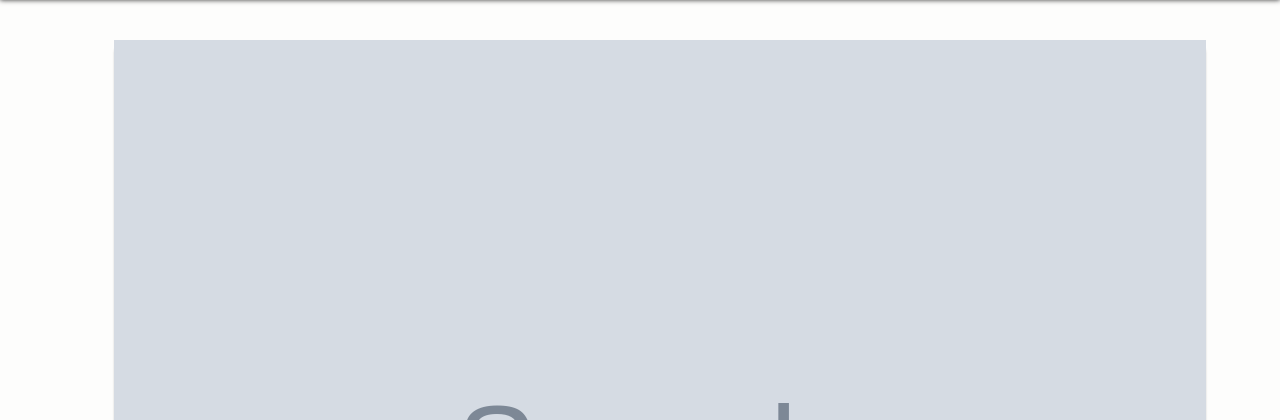
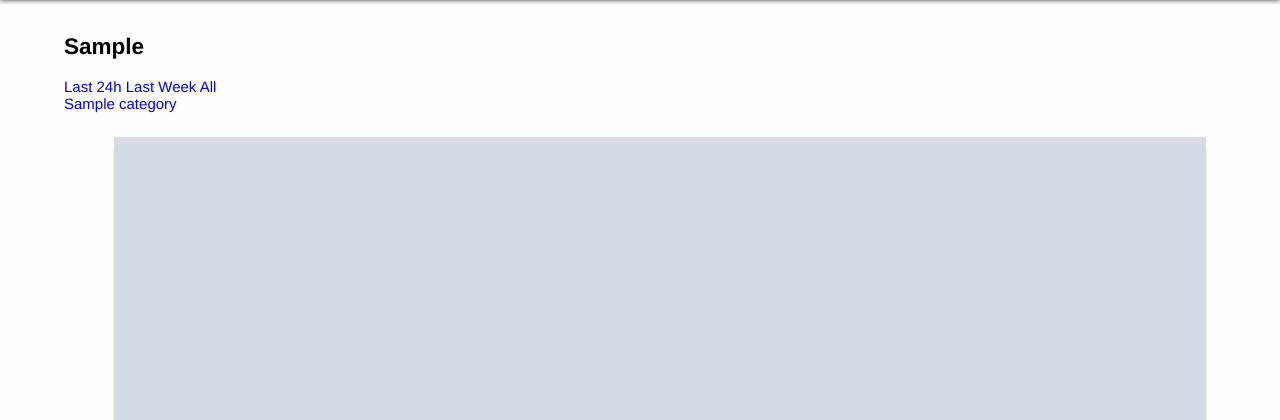
Before and after one commit to rennerocha/mediafeed, a Django app: template mediafeed/channels/templates/category_details.html in a window 1280 px wide. Shown: the part 50-470 px from the top of the page. Run offline with Django 3.2, Linux system fonts and the light colour scheme; the template is opened without the code that fills it: most values are stand-ins (such as "Sample title", 1, 10 or a date in 2020); grey boxes marked "Sample" are stand-in pictures; parts of the project's set-up code (start-up, migrations or seed data) failed here and were passed over.

Commit message:
Add period and categories selection links (without formatting)

```diff
--- a/mediafeed/channels/templates/category_details.html
+++ b/mediafeed/channels/templates/category_details.html
@@ -1,8 +1,26 @@
 {% extends "base.html" %}
 
 {% block content %}
+<section class="title" id="title">
+    <h1>{{ selected_category }}</h1>
+    <div class="periods">
+        <a href="?period=last_24h">Last 24h</a>
+        <a href="?period=week">Last Week</a>
+        <a href="?period=all">All</a>
+    </div>
+
+    <div class="categories">
+        {% for category in categories %}
+        <a href="{{ category.get_absolute_url }}?period={{ period }}">{{ category.title }}</a>
+        {% endfor %}
+    </div>
+
+
+ </section>
 
 <section class="cards" id="cards">
+
+
     <ul>
     {% for video in videos %}
         <li class="card">
@@ -70,30 +88,6 @@
 </ul>
 {% endif %}
 
-{% for video in videos %}
-
-{% if forloop.counter0 == 0 or forloop.counter0|divisibleby:4 %}
-<div class="pure-g">
-    {% endif %}
-
-    <div class="pure-u-1 pure-u-sm-12-24 pure-u-md-6-24">
-        <div class="card">
-            <a href="{{ video.url }}" target="_blank">
-                <img src="{{ video.thumbnail_image }}" alt="{{ video.title }}" />
-            </a>
-            <div class="card-content">
-                <h1><a href="{{ video.url }}" target="_blank">{{ video.title }}</a></h1>
-                <h2><a href="{{ video.channel.url }}" target="_blank">{{ video.channel.title }}</a></h2>
-                <h2>{{ video.published_date }}</h2>
-            </div>
-        </div>
-    </div>
-    {% if forloop.counter|divisibleby:4 %}
-</div>
-{% endif %}
-
-{% endfor %}
-
 {% endcomment %}
 
 {% endblock %}
```
